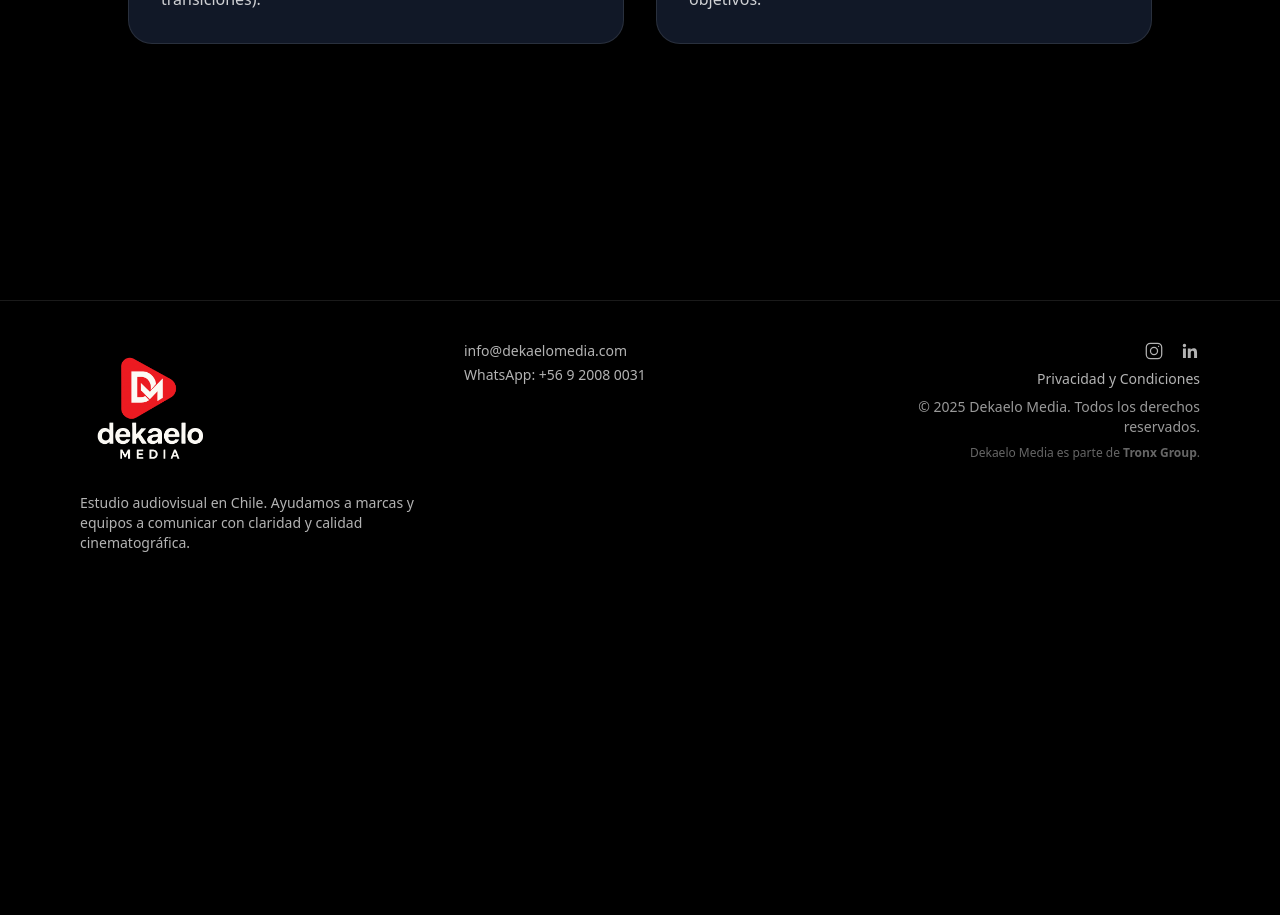
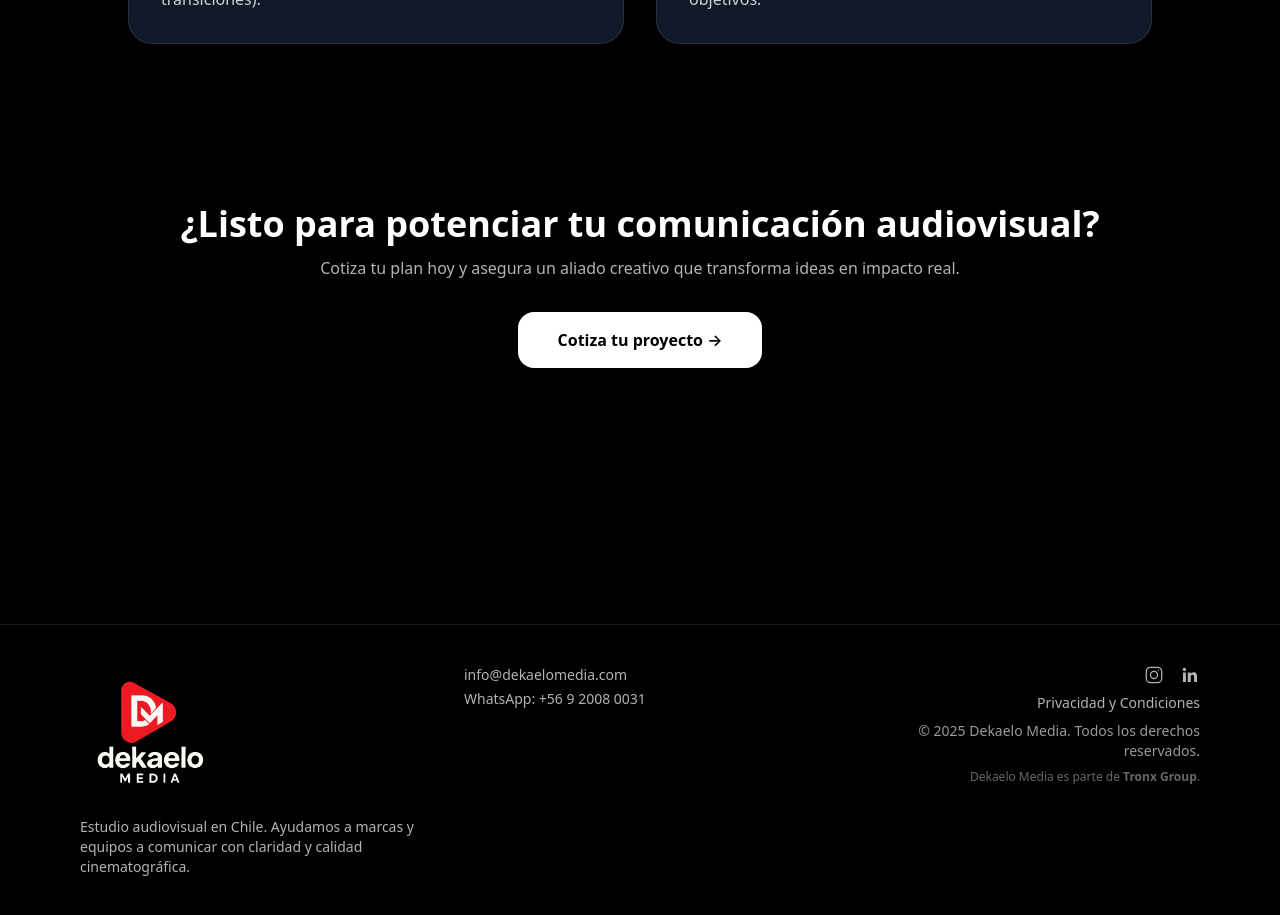
Before and after one commit to TronxGroup/Dekaelo-Media, a Next.js app: page /servicios in a window 1280 px wide. Shown: the part 3340-4255 px from the top of the page. Before the commit the page ends 3933 px from the top, so only its background shows below. Built offline with nearby package versions, Linux system fonts and the light colour scheme.

Commit message:
Update page.tsx

```diff
--- a/app/servicios/page.tsx
+++ b/app/servicios/page.tsx
@@ -207,6 +207,22 @@ export default function Page() {
             ))}
           </div>
         </section>
+
+        {/* CTA FINAL */}
+        <section className="py-20 text-center">
+          <h2 className="text-3xl md:text-4xl font-extrabold text-white">
+            ¿Listo para potenciar tu comunicación audiovisual?
+          </h2>
+          <p className="mt-3 text-white/70 max-w-2xl mx-auto">
+            Cotiza tu plan hoy y asegura un aliado creativo que transforma ideas en impacto real.
+          </p>
+          <a
+            href="/contacto"
+            className="mt-8 inline-block px-10 py-4 bg-white text-black font-semibold rounded-2xl hover:opacity-90 transition"
+          >
+            Cotiza tu proyecto →
+          </a>
+        </section>
       </div>
     </section>
   );
```
